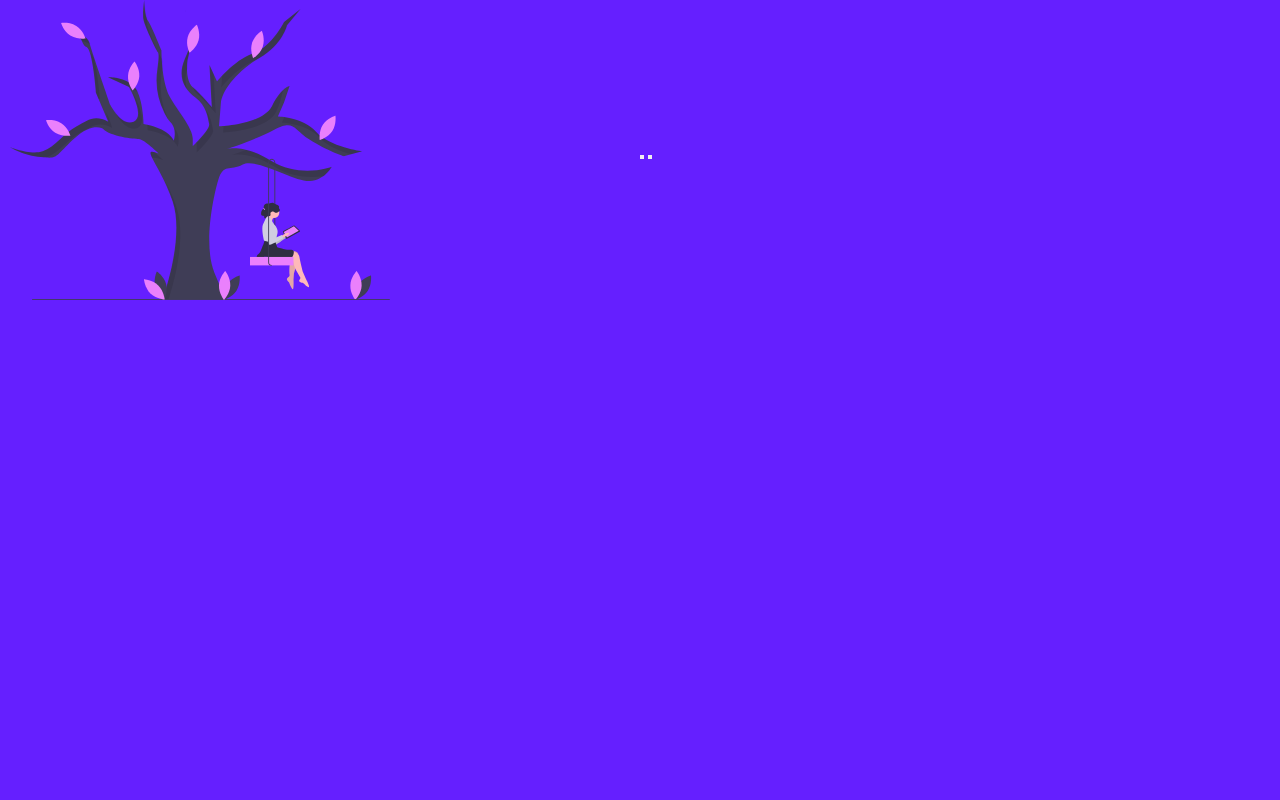
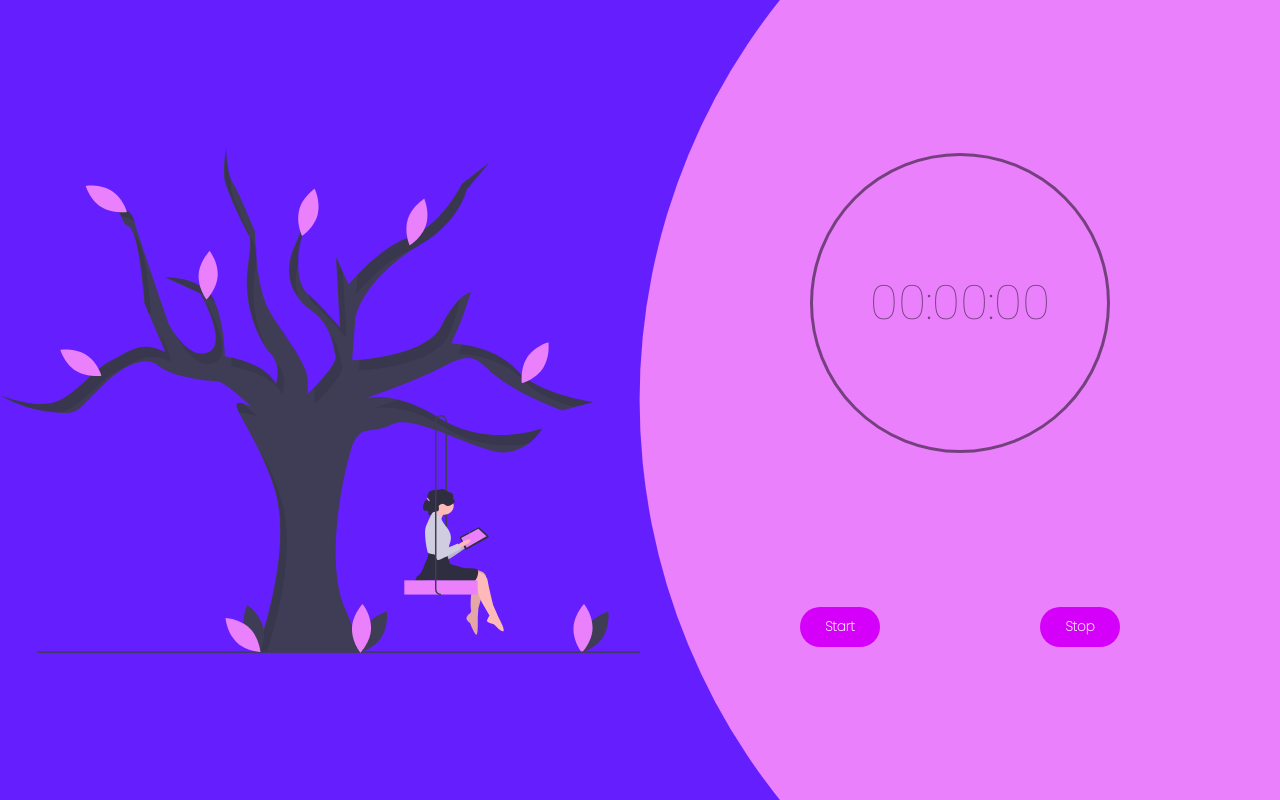
Before and after one commit to RianVitor26/stopwatch, a plain HTML site: page index.html in a window 1280 px wide. Drawn offline with Linux system fonts and the light colour scheme.

Commit message:
terminando estilização no stopwatch

```diff
--- a/index.html
+++ b/index.html
@@ -9,18 +9,19 @@
 </head>
 <body>
     <div class="flex wrapper">
-        <div class="image-wrapper">
+        <div class="image-wrapper flex">
             <img src="assets/undraw_Tree_Pink.svg" alt="">
         </div>
-        <main class="stopwatch-wrapper">
+        <main class="stopwatch-wrapper flex">
             <div class="stopwatch">
-
+                <p class="numbers-stopwatch center">00:00:00</p>
             </div>
-            <div class="buttons-wrapper">
-                <button class="btn"></button>
-                <button class="btn"></button>
+            <div class="buttons-wrapper flex">
+                <button class="btn">Start</button>
+                <button class="btn">Stop</button>
             </div>
         </main>
+        <div class="circle"></div>
     </div>
 </body>
 <script src="script.js"></script>
--- a/style.css
+++ b/style.css
@@ -1,16 +1,20 @@
 /* BASE */
+@import url('https://fonts.googleapis.com/css2?family=Poppins:wght@100&display=swap');
+
 *{
     margin: 0;
     padding: 0;
     box-sizing: border-box;
     text-decoration: none;
     list-style-type: none;
+    font-family: poppins, sans-serif;
 }
 
 :root{
     --corPrincipal: #ea80fc;
     --corBotoes: #d500f9;
-    --corTextos: rgba(0, 0, 0, 0.8);
+    --corBotoesHover: #f900d8;
+    --corTextos: rgba(0, 0, 0, 0.5);
     --corFundo: #651fff;
 }
 
@@ -33,17 +37,75 @@ body{
 
 .wrapper{
     width: 100vw;
+    height: 100vh;
 }
 
 .image-wrapper{
     width: 50vw;
 }
 
+.image-wrapper img{
+    width: 100%;
+    height: 80vh;
+}
+
 .stopwatch-wrapper{
     width: 50vw;
+    height: 100%;
+    flex-direction: column;
+    justify-content: space-evenly;
+
 }
 
-.image-wrapper img{
-    width: 400px;
+.stopwatch{
+    width: 300px;
     height: 300px;
+    border-radius: 50%;
+    border: 3px solid var(--corTextos);
+    position: relative;
 }
+
+.numbers-stopwatch{
+    color: var(--corTextos);
+    font-size: 3rem;
+}
+
+.buttons-wrapper{
+    width: 100%;
+    justify-content: space-evenly;
+
+}
+
+.btn{
+    width: 80px;
+    height: 40px;
+    cursor: pointer;
+    transition: all ease .5s;
+
+    background: var(--corBotoes);
+    color: white;
+    font-weight: 800;
+    border: none;
+    border-radius: 20px;
+}
+.btn:hover{
+    background-color: var(--corBotoesHover);
+    transform: translate(0, -2px);
+    box-shadow: 1px 1px 10px rgba(0, 0, 0, 0.3);
+    letter-spacing: .5px;
+}
+.btn:active{
+    transform: translate(0, 2px);
+    box-shadow: none;
+}
+
+.circle{
+    width: 100%;
+    height: 100%;
+    position: absolute;
+    top: 0;
+    left: 0;
+    background-color: var(--corPrincipal);
+    clip-path: circle(60% at right 50%);
+    z-index: -1;
+}
```
